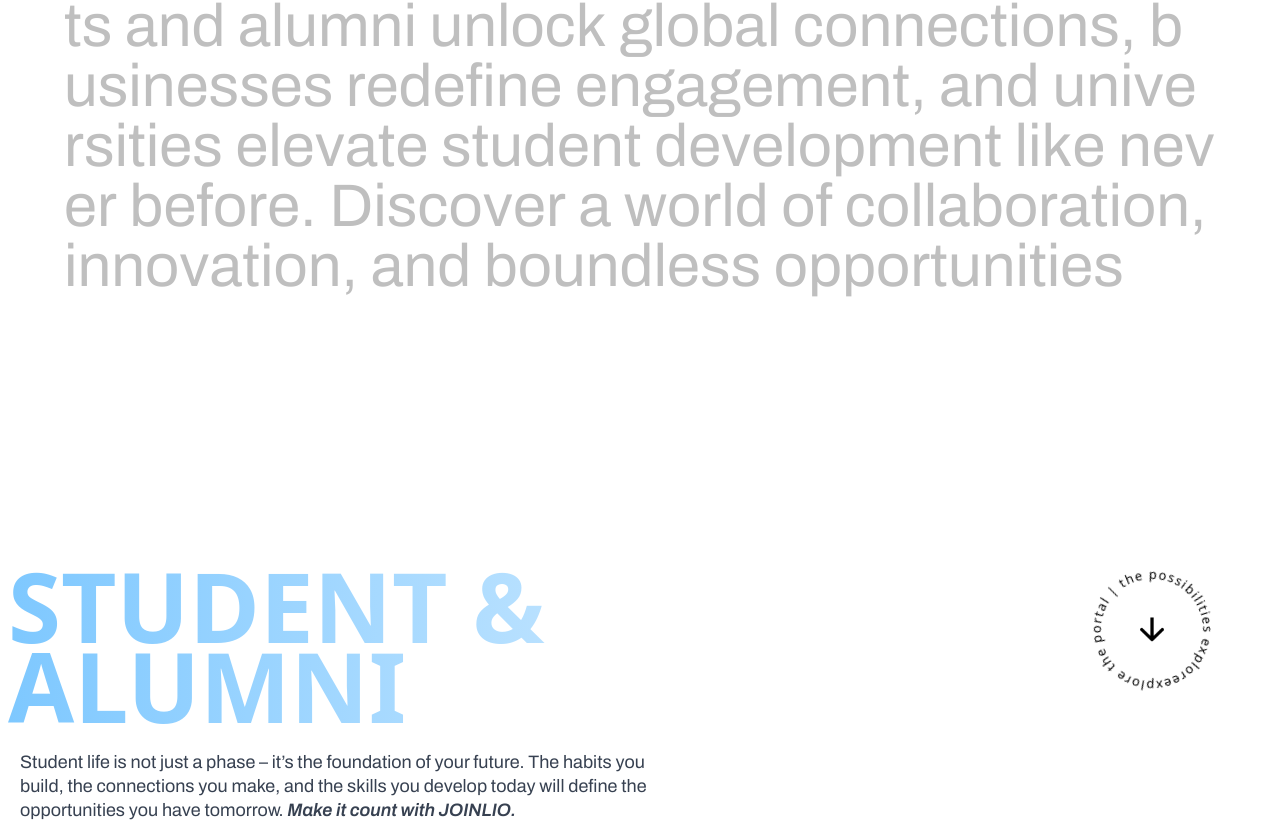
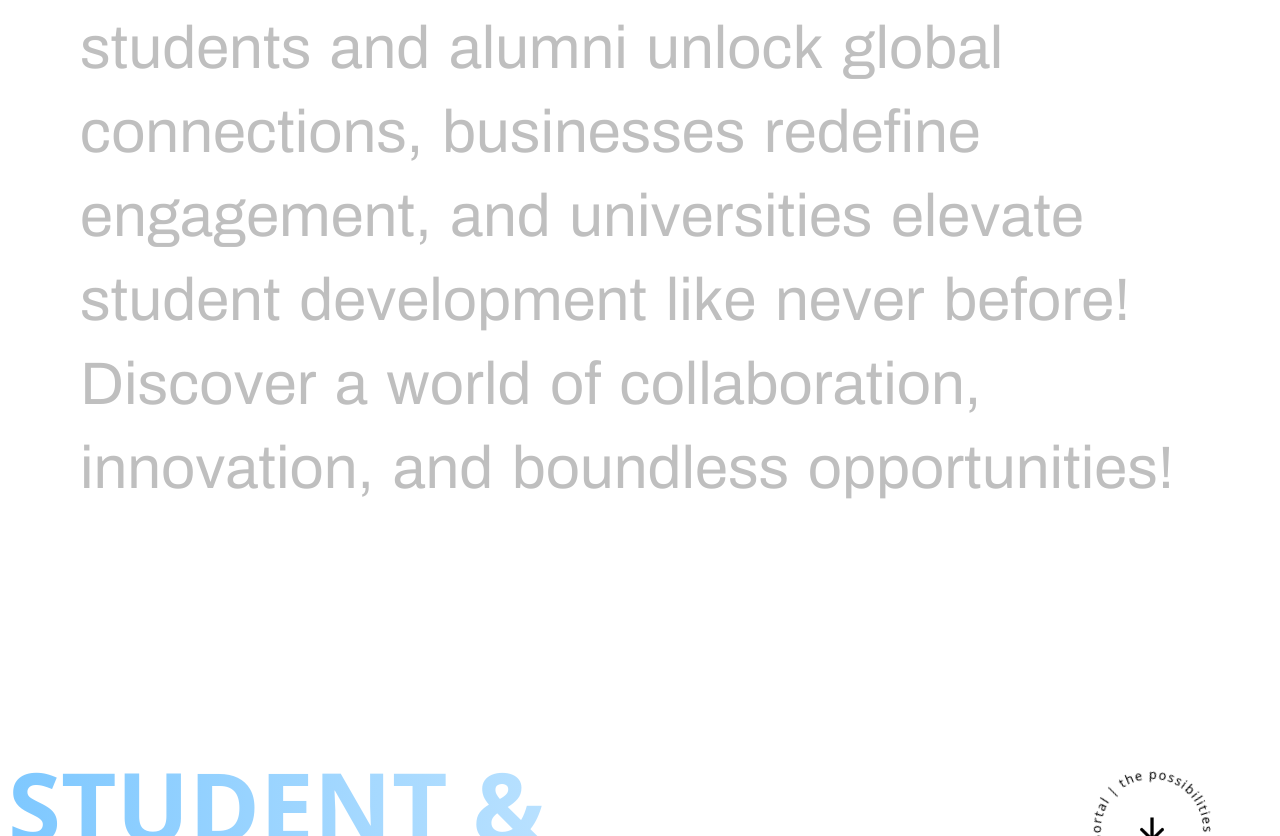
Before and after one commit to CoderAnshul/joinlio, a React (Vite) app: page / in a window 1280 px wide. Shown: the part 824-1660 px from the top of the page. Built offline with nearby package versions, Linux system fonts and the light colour scheme.

Commit message:
feat: update text content for clarity and engagement in CircleDetails, RevealText, and Homepage components

```diff
--- a/src/Components/LandingPage/CircleDetails.jsx
+++ b/src/Components/LandingPage/CircleDetails.jsx
@@ -442,7 +442,7 @@ const CircleDetails = ({
 
               <h2 className="text-3xl font-bold text-gray-900 mb-4">
                 {screenIndex === 1
-                  ? "What is a Peer Account?"
+                  ? "What is Joinlio Peer Account?"
                   : "What is a Business Account in JOINLIO?"}
               </h2>
 
@@ -485,7 +485,6 @@ const CircleDetails = ({
                     <div className="mb-8">
                       <video
                         className="w-full rounded-xl shadow-lg"
-                        controls
                         autoPlay
                         muted
                       >
--- a/src/Components/LandingPage/RevealText.jsx
+++ b/src/Components/LandingPage/RevealText.jsx
@@ -14,10 +14,6 @@ const RevealText = () => {
       smooth: true,
     });
 
-    const onScroll = (e) => {
-      lenis.raf(e);
-    };
-
     function raf(time) {
       lenis.raf(time);
       requestAnimationFrame(raf);
@@ -25,14 +21,25 @@ const RevealText = () => {
 
     requestAnimationFrame(raf);
 
-    // Initialize SplitType and animations
+    // Initialize SplitType and animations with word preservation
     const splitTypes = containerRef.current.querySelectorAll(".reveal-type");
 
     splitTypes.forEach((element) => {
       const bgColor = element.dataset.bgColor;
       const fgColor = element.dataset.fgColor;
 
-      const text = new SplitType(element, { types: "chars" });
+      // Use words and chars to maintain word integrity
+      const text = new SplitType(element, {
+        types: "words,chars",
+        wordClass: "word-wrap",
+        charClass: "char-wrap"
+      });
+
+      // Force words to stay together
+      text.words.forEach(word => {
+        word.style.display = "inline-block";
+        word.style.whiteSpace = "nowrap";
+      });
 
       gsap.fromTo(
         text.chars,
@@ -61,21 +68,22 @@ const RevealText = () => {
   }, []);
 
   return (
-    <div ref={containerRef} className="flex py-12 items-center min-h-[600px] ">
-      <section>
+    <div ref={containerRef} className="flex py-12 items-center min-h-screen">
+      <section className="w-full mx-auto px-4">
         <p
-          className="reveal-type @container @8xl:bg-blue-500 text-3xl leading-[12vw] xs:text-4xl xs:leading-[9vw] sm:text-5xl sm:leading-[8vw] md:text-5xl md:leading-[8vw] lg:text-6xl"
+          className="reveal-type text-3xl lg:text-6xl font-normal"
+          style={{
+            lineHeight: 1.4,
+            wordSpacing: "0.1em",
+            wordBreak: "keep-all",
+            hyphens: "none"
+          }}
           data-bg-color="rgb(191 191 191)"
           data-fg-color="black"
         >
-          The game-changing platform where students and alumni unlock global
-          connections, businesses redefine engagement, and universities elevate
-          student development like never before. Discover a world of
-          collaboration, innovation, and boundless opportunities
+          The game-changing platform where students and alumni unlock global connections, businesses redefine engagement, and universities elevate student development like never before! Discover a world of collaboration, innovation, and boundless opportunities!
         </p>
       </section>
-
-      <section></section>
     </div>
   );
 };
--- a/src/Pages/Homepage.jsx
+++ b/src/Pages/Homepage.jsx
@@ -149,7 +149,7 @@ const Homepage = () => {
       </div>
       <div id="section-data" >
 
-      <DevideSectionText title1 ="STUDENT &" title2 ="ALUMNI" description="Student life is not just a phase – it’s the foundation of your future. The habits you build, the connections you make, and the skills you develop today will define the opportunities you have tomorrow." highlight=" Make it count with JOINLIO."/>
+      <DevideSectionText title1 ="STUDENT &" title2 ="ALUMNI" description="Student life is not just a phase – it’s the foundation of your future. The habits you build, the connections you make, and the skills you develop today will define the opportunities you have tomorrow." highlight=" Make it count with JOINLIO!"/>
       </div>
       <div className='md:px-[5vw] relative overflow-hidden'>
         <ScrollingOrGrowing/>
@@ -177,8 +177,7 @@ const Homepage = () => {
 
       <DevideSectionText  title1 ="BUSINESSES" title2 =" " description="JOINLIO connects your business directly with the student community, allowing you to
       offer exclusive discounts, boost sales, and gather real-time feedback all on one seamless
-      platform. No upfront costs pay only when you start generating sales.
-      "/>
+      platform." highlight="No upfront costs pay only when you start generating sales!"/>
       </div>
 
       <div className='px-[5vw]'>
```
